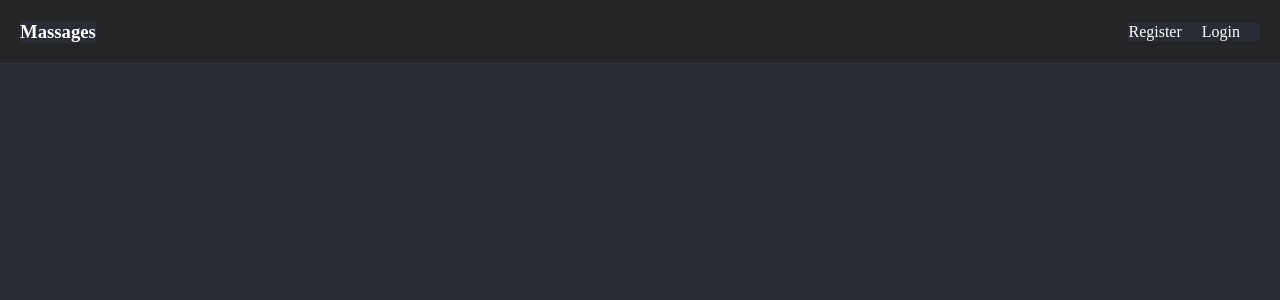
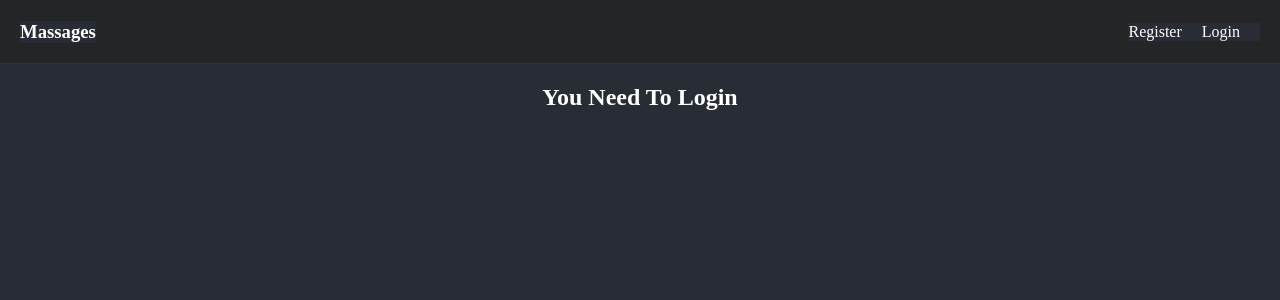
Before and after one commit to Shahzaib703/ChatApp, a React (Create React App) app: page / in a window 1280 px wide. Shown: the top 300 px of the page. Built offline with nearby package versions, Linux system fonts and the light colour scheme; no server answers.

Commit message:
first commit

```diff
--- a/src/App.js
+++ b/src/App.js
@@ -1,8 +1,6 @@
 import "./Style.css";
 import Singin from "./Components/Singin";
 import Register from "./Components/Register";
-import { useContext } from "react";
-import { AuthContext } from "./context/auth";
 import { BrowserRouter, Route, Routes } from "react-router-dom";
 import NavBar from "./Components/NavBar"
 import Chats from "./Components/Chats"
@@ -10,13 +8,12 @@ import Profile from "./Components/Profile";
 
 
 function App() {
-  const { user } = useContext(AuthContext);
 
   return (
     <BrowserRouter>
       <NavBar/>
       <Routes>
-          {user?<Route exact path="/" element={<Chats />} />: null}
+          <Route exact path="/" element={<Chats />} />
           <Route exact path="/Profile" element={<Profile />} />
           <Route exact path="/login" element={<Singin />} />
           <Route exact path="/register" element={<Register />} />
--- a/src/Components/Chats.js
+++ b/src/Components/Chats.js
@@ -30,7 +30,7 @@ const Chats = () => {
 
   return (
     <>
-      <div className="AllUsersBox">
+    {user?<><div className="AllUsersBox">
         <AllUsers showChat={showChat} />
       </div>
       <div className="Chats">
@@ -38,7 +38,8 @@ const Chats = () => {
         {NewUid ?
         <MassageBox NewUid={NewUid} />
         : null}
-      </div>
+      </div></>:<h2 style={{color:"white", textAlign:"center", marginTop:"20px"}}>You Need To Login</h2>}
+
     </>
   );
 };
--- a/src/Style.css
+++ b/src/Style.css
@@ -86,6 +86,7 @@ section h3 {
 section .form {
   margin-top: 10px;
   padding: 0px 10px;
+  color: white;
 }
 .input_container {
   margin-top: 10px;
```
